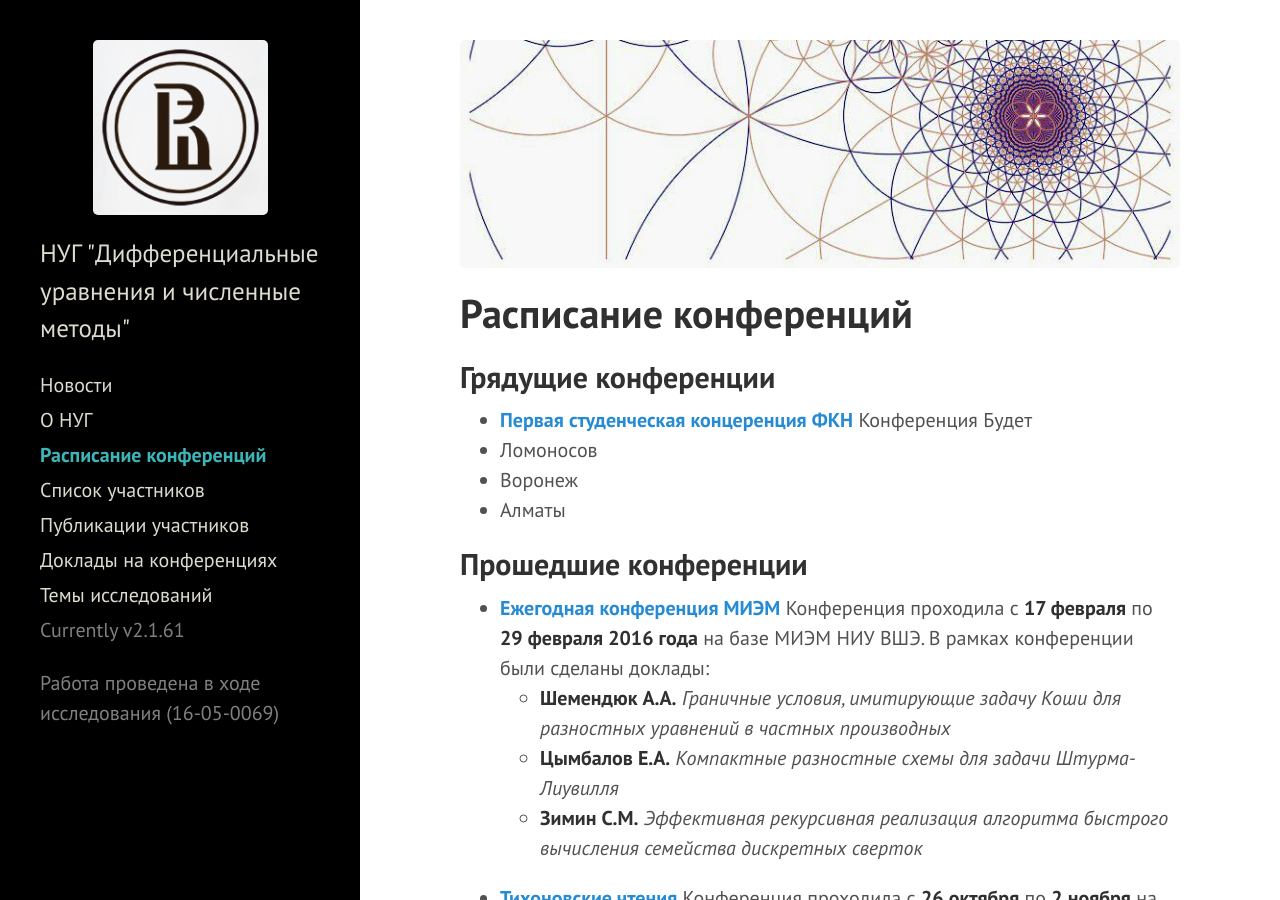
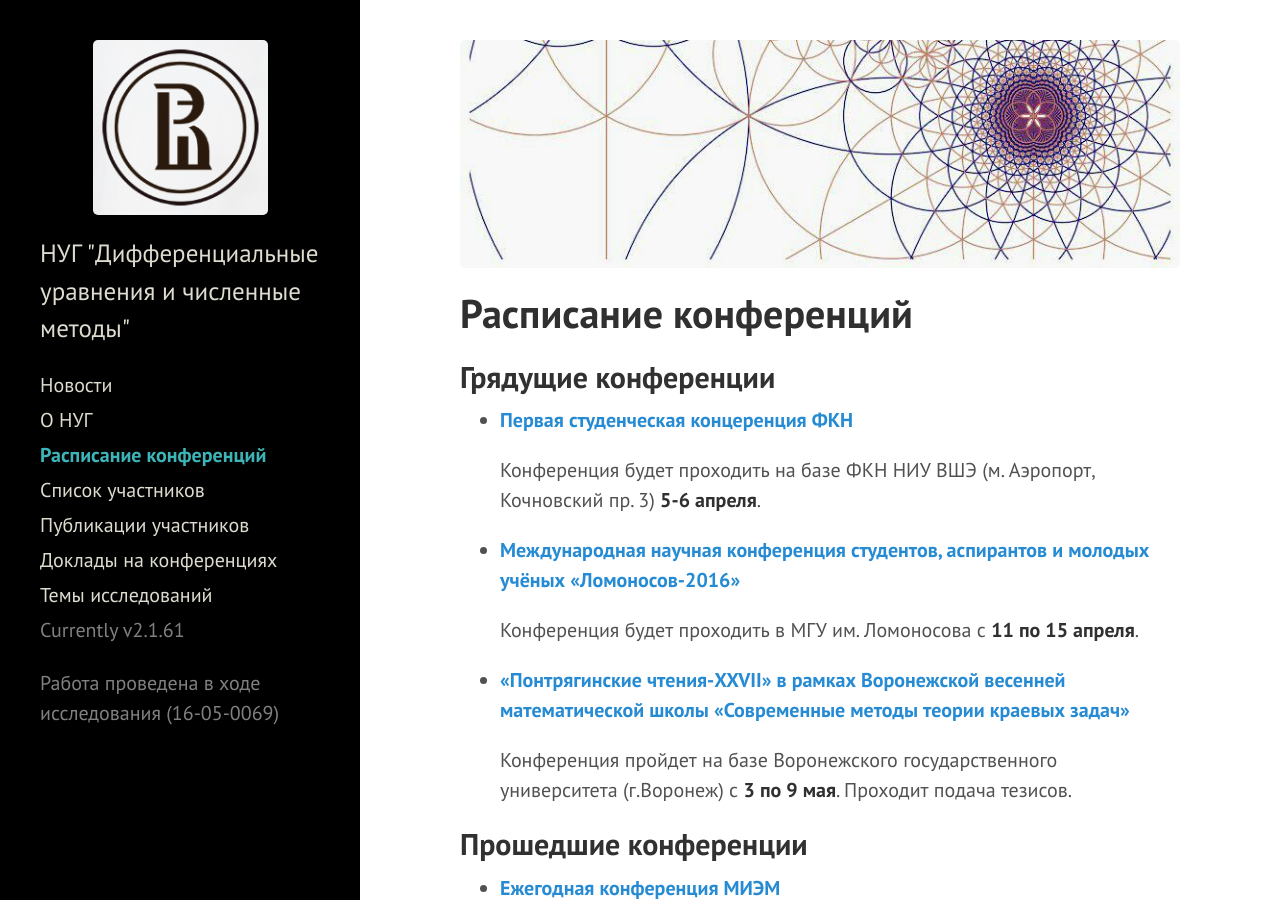
Before and after one commit to hsemmsg/hsemmsg.github.io, a Jekyll site: the page built from conferences.md, in a window 1280 px wide and 900 px high. Built offline with Jekyll 4.4.1, drawn with Linux system fonts in a browser that asks for light colours; comment, search, counter and statistics services are not loaded.

Commit message:
Minor fixes

```diff
--- a/conferences.md
+++ b/conferences.md
@@ -7,18 +7,26 @@ permalink: schedule/
 ## Грядущие конференции
 
 * **[Первая студенческая концеренция ФКН](https://cs.hse.ru/tutor/stud_conf2016/)**
-  Конференция Будет
-* Ломоносов
-* Воронеж
-* Алматы
+
+  Конференция будет проходить на базе ФКН НИУ ВШЭ (м. Аэропорт, Кочновский пр. 3) **5-6 апреля**.
+
+* **[Международная научная конференция студентов, аспирантов и молодых учёных «Ломоносов-2016»](http://lomonosov-msu.ru/rus/event/3500/)**
+
+  Конференция будет проходить в МГУ им. Ломоносова с **11 по 15 апреля**.
+
+* **[«Понтрягинские чтения-XXVII» в рамках Воронежской весенней математической школы «Современные методы теории краевых задач»](http://vvmsh2016.ru)**
+
+  Конференция пройдет на базе Воронежского государственного университета (г.Воронеж) с **3 по 9 мая**. Проходит подача тезисов.
 
 ## Прошедшие конференции
 
 * **[Ежегодная конференция МИЭМ](https://miem.hse.ru/armntk)**
+
   Конференция проходила с **17 февраля** по **29 февраля 2016 года** на базе МИЭМ НИУ ВШЭ. В рамках конференции были сделаны доклады:
     * **Шемендюк А.А.** _Граничные условия, имитирующие задачу Коши для     разностных уравнений в частных производных_
     * **Цымбалов Е.А.** _Компактные разностные схемы для задачи Штурма-Лиувилля_
     * **Зимин С.М.** _Эффективная рекурсивная реализация алгоритма быстрого вычисления семейства дискретных сверток_
 
 * **[Тихоновские чтения](https://cs.msu.ru/tikhonov_readings2015)**
+
   Конференция проходила с **26 октября** по **2 ноября** на базе ВМК МГУ. В секции _"Теория дифференциальных уравнений"_ **Бодровым А.Г.** и **Никитиным А.А.** был сделан доклад _«Различные замыкания пространственных моментов в системе интегро-дифференциальных уравнений»_.
```
